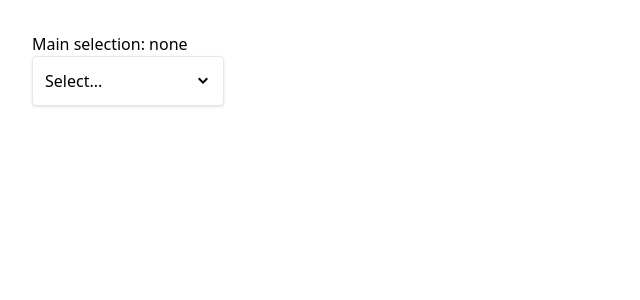
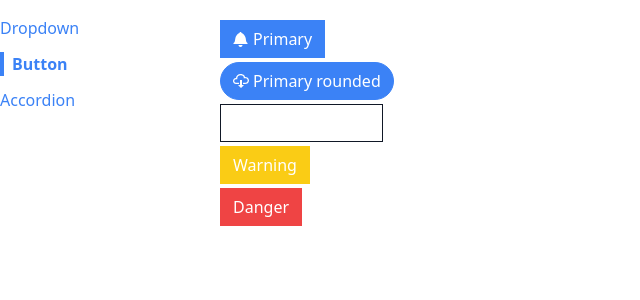
Before and after one commit to anzuj/udemy-react, a React (Create React App) app: page /button in a window 1280 px wide. Shown: the top 300 px of the page, without its empty margins (0-640 px from the left). Built offline with nearby package versions, Linux system fonts and the light colour scheme.

Commit message:
nav checkpoint

```diff
--- a/src/App.js
+++ b/src/App.js
@@ -1,23 +1,26 @@
-import Dropdown from "./components/Dropdown";
 import { useState } from "react";
+import Sidebar from "./components/Sidebar";
+import Route from "./components/Route";
+
+import AccordionPage from "./pages/AccordionPage";
+import ButtonPage from "./pages/ButtonPage";
+import DropDownPage from "./pages/DropDownPage";
 
 function App() {
-  const [selection, setSelection] = useState(null);
-
-  const handleSelect = (option) => {
-    setSelection(option);
-  };
-
-  const options = [
-    { label: "Red", value: "red" },
-    { label: "Blue", value: "blue" },
-    { label: "Green", value: "green" },
-  ];
-
   return (
-    <div className="p-8">
-      Main selection: {selection ? selection.label : "none"}
-      <Dropdown options={options} value={selection} onChange={handleSelect}></Dropdown>
+    <div className="container mx-auto grid grid-cols-6 gap-4 mt-4">
+      <Sidebar></Sidebar>
+      <div className="col-span-5">
+        <Route path="/accordion">
+          <AccordionPage></AccordionPage>
+        </Route>
+        <Route path="/">
+          <DropDownPage></DropDownPage>
+        </Route>
+        <Route path="/button">
+          <ButtonPage></ButtonPage>
+        </Route>
+      </div>
     </div>
   );
 }
--- a/src/components/Accordion.js
+++ b/src/components/Accordion.js
@@ -43,7 +43,7 @@
   });
 
   return (
-    <div className="p-8">
+    <div className="">
       <div className="text-xl">Accordion</div>
       <div className="border rounded"> {renderedItems} </div>
     </div>
--- a/src/components/Button.js
+++ b/src/components/Button.js
@@ -16,7 +16,7 @@
     'rounded-full': rounded,
     'bg-white ': outline,
     'text-blue-500': outline && primary,
-    'text-gray-900': outline && secondary,
+    'text-black': outline && secondary,
     'text-green-500': outline && success,
     'text-red-500': outline && danger,
     'text-yellow-400': outline && warning,
--- /dev/null
+++ b/src/components/Link.js
@@ -0,0 +1,24 @@
+import useNavigation from "../hooks/use-navigation";
+import classnames from "classnames";
+
+export default function Link({ to, children , className, activeClassName}) {
+  const { navigate, currentPath } = useNavigation();
+
+
+  const classes = classnames("text-blue-500", className,
+  currentPath === to && activeClassName);
+  const handleClick = (event) => {
+    //when holding down Ctrl, let user open up in a new browser tab
+    if (event.ctrlKey || event.metaKey) {
+      return;
+    }
+    //internal navigation
+    event.preventDefault();
+    navigate(to);
+  };
+  return (
+    <a className={classes} href={to} onClick={handleClick}>
+      {children}
+    </a>
+  );
+}
--- /dev/null
+++ b/src/components/Route.js
@@ -0,0 +1,10 @@
+import useNavigation from "../hooks/use-navigation";
+
+export default function Route ({path, children}){
+    const {currentPath}  = useNavigation()
+    if(path === currentPath){
+        return children
+    }
+
+    return null
+}
--- /dev/null
+++ b/src/components/Sidebar.js
@@ -0,0 +1,25 @@
+import Link from "./Link";
+
+export default function Sidebar() {
+  const links = [
+    { label: "Dropdown", path: "/" },
+    { label: "Button", path: "/button" },
+    { label: "Accordion", path: "/accordion" },
+  ];
+
+  const renderedLinks = links.map((link) => {
+    return (
+      <Link
+        activeClassName="font-bold border-l-4 border-blue-500 pl-2"
+        className="mb-3"
+        key={link.label}
+        to={link.path}
+      >
+        {link.label}
+      </Link>
+    );
+  });
+  return (
+    <div className="sticky top-0 overflow-y-auto flex flex-col items-start">{renderedLinks}</div>
+  );
+}
--- /dev/null
+++ b/src/context/navigation.js
@@ -0,0 +1,33 @@
+import { createContext, useEffect, useState } from "react";
+
+const NavigationContext = createContext();
+
+function NavigationProvider({ children }) {
+  const [currentPath, setCurrentPath] = useState(window.location.pathname);
+
+  useEffect(() => {
+    const handler = () => {
+      setCurrentPath(window.location.pathname);
+    };
+
+    window.addEventListener("popstate", handler);
+
+    //cleanup
+    return () => {
+      window.removeEventListener("popstate", handler);
+    };
+  }, []);
+
+  const navigate = (to) => {
+    window.history.pushState({}, "", to);
+    setCurrentPath(to);
+  };
+
+  return (
+    <NavigationContext.Provider value={{currentPath, navigate}}>
+      {children}
+    </NavigationContext.Provider>
+  );
+}
+export { NavigationProvider };
+export default NavigationContext;
--- /dev/null
+++ b/src/hooks/use-navigation.js
@@ -0,0 +1,6 @@
+import NavigationContext from "../context/navigation";
+import { useContext } from "react";
+
+export default function useNavigation(){
+    return useContext(NavigationContext)
+}
--- a/src/index.js
+++ b/src/index.js
@@ -1,7 +1,14 @@
-import React from "react";
-import ReactDOM from "react-dom/client";
-import "./index.css";
-import App from "./App";
+import './index.css';
+import React from 'react';
+import ReactDOM from 'react-dom/client';
+import App from './App';
+import { NavigationProvider } from './context/navigation';
 
-const root = ReactDOM.createRoot(document.getElementById("root"));
-root.render(<App />);
+const el = document.getElementById('root');
+const root = ReactDOM.createRoot(el);
+
+root.render(
+  <NavigationProvider>
+    <App />
+  </NavigationProvider>
+);
--- a/src/components/pages/AccordionPage.js
+++ b/src/pages/AccordionPage.js
@@ -1,4 +1,4 @@
-import Accordion from "./components/Accordion";;
+import Accordion from "../components/Accordion";
 function AccordionPage() {
   const items = [
     {
--- a/src/components/pages/ButtonPage.js
+++ b/src/pages/ButtonPage.js
@@ -1,9 +1,7 @@
 import Button from "../components/Button";
 import { GoBell, GoCloudDownload } from "react-icons/go";
 function ButtonPage() {
-  const handleHover = () => {
-    console.log("Hover!");
-  };
+
 
   const handleClick = () => {
     console.log("Click!");
@@ -30,7 +28,7 @@
         <Button warning>Warning</Button>
       </div>
       <div>
-        <Button danger onMouseOver={handleHover}>
+        <Button danger>
           Danger
         </Button>
       </div>
--- /dev/null
+++ b/src/pages/DropDownPage.js
@@ -0,0 +1,25 @@
+import Dropdown from "../components/Dropdown";
+import { useState } from "react";
+
+function DropDownPage() {
+  const [selection, setSelection] = useState(null);
+
+  const handleSelect = (option) => {
+    setSelection(option);
+  };
+
+  const options = [
+    { label: "Red", value: "red" },
+    { label: "Blue", value: "blue" },
+    { label: "Green", value: "green" },
+  ];
+
+  return (
+    <div>
+      Main selection: {selection ? selection.label : "none"}
+      <Dropdown options={options} value={selection} onChange={handleSelect}></Dropdown>
+    </div>
+  );
+}
+
+export default DropDownPage;
```
